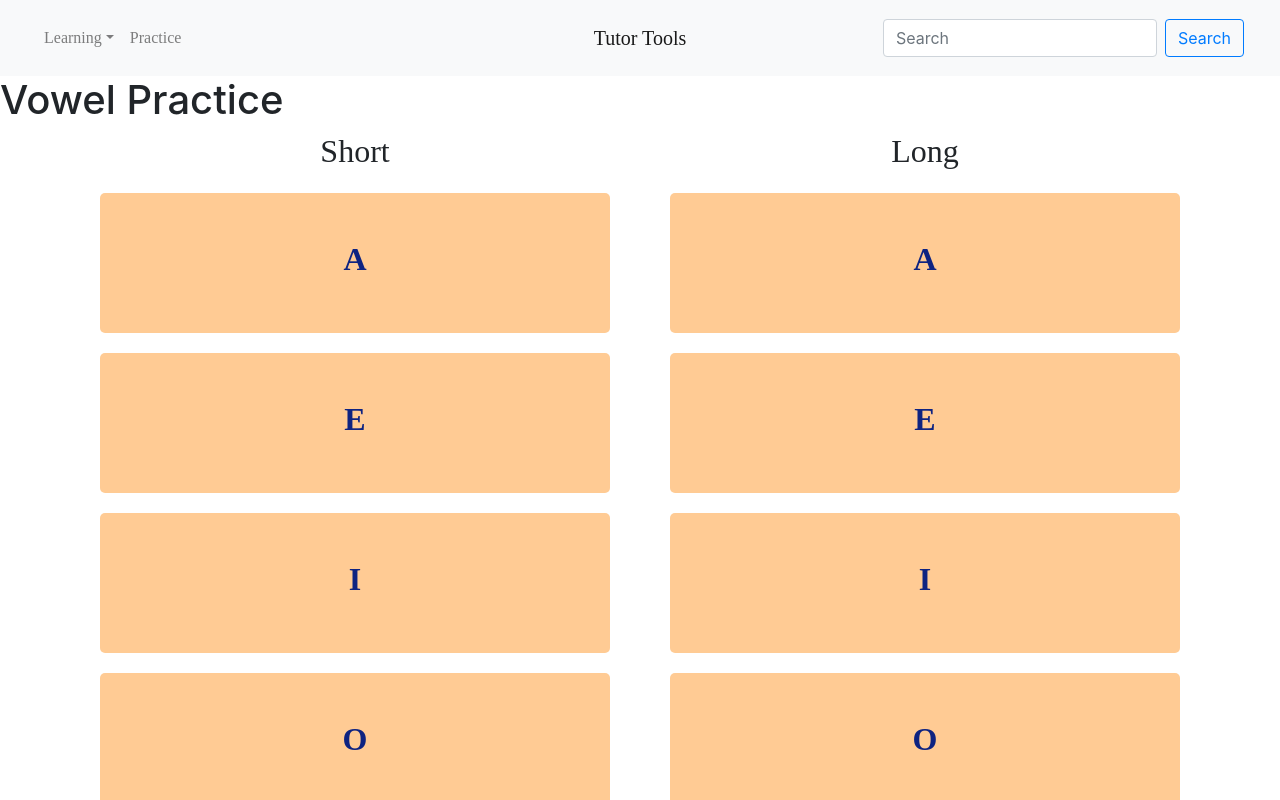
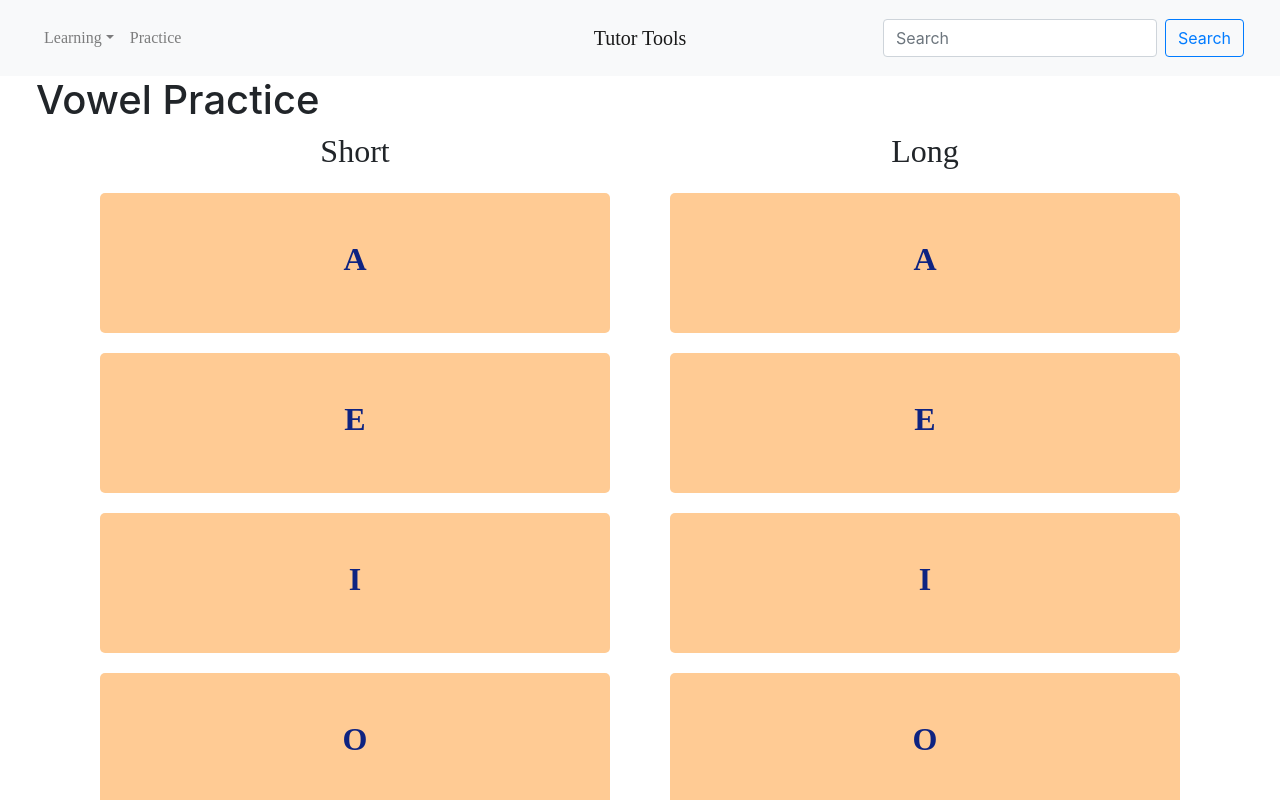
Before and after one commit to kennethjchow/TutorTools, a React (Create React App) app: page /practiceVowels in a window 1280 px wide. Shown: the top 800 px of the page. Built offline with nearby package versions, Linux system fonts and the light colour scheme; a web font is replaced by a local one.

Commit message:
aligning with navbar

```diff
--- a/src/components/vowel/vowelPracticePage/VowelPracticePage.css
+++ b/src/components/vowel/vowelPracticePage/VowelPracticePage.css
@@ -18,3 +18,8 @@
 .app-container {
   height: 100%
 }
+
+.section-header {
+  padding-left: 36px;
+  padding-right:36px;
+}
--- a/src/components/vowel/vowelPracticePage/VowelPracticePage.js
+++ b/src/components/vowel/vowelPracticePage/VowelPracticePage.js
@@ -13,7 +13,9 @@ class VowelPracticePage extends React.Component {
     let sounds = new SoundList()
     return (
         <div className="app-container">
-            <h1>Vowel Practice</h1>
+            <div className="section-header">
+              <h1>Vowel Practice</h1>
+            </div>
             <Container>
               <Row>
                 <Col className="vowelColumnHeader"><h2>Short</h2></Col>
```
